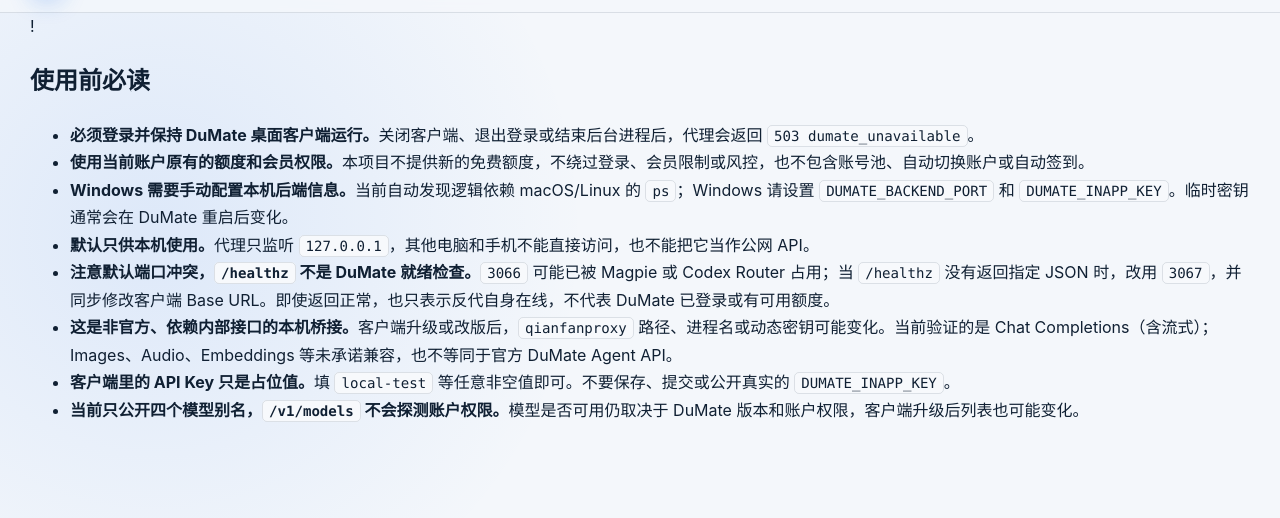
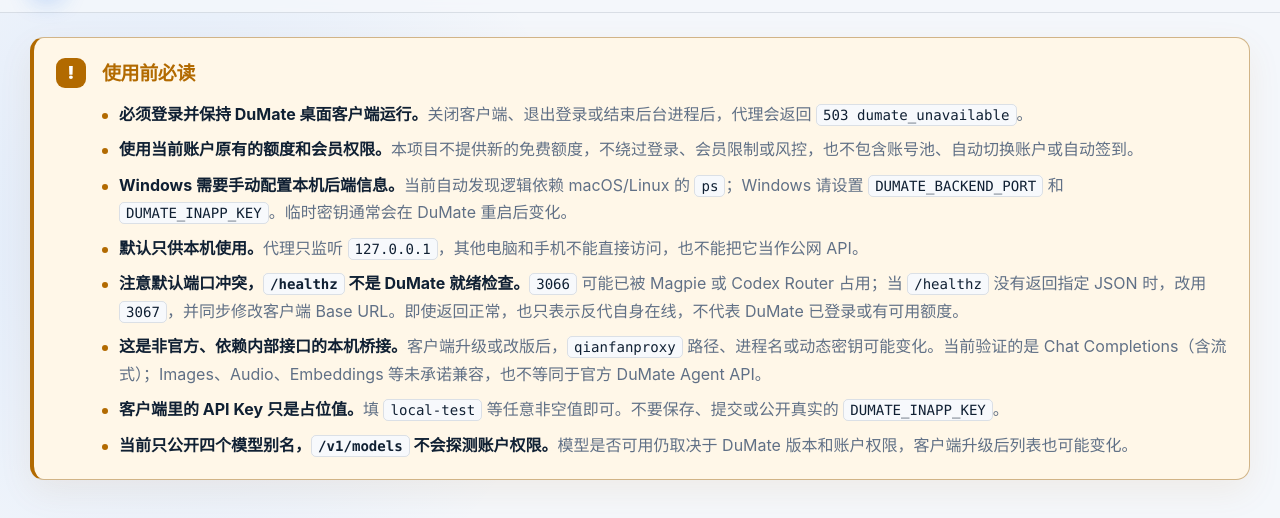
Before and after one commit to LeeSan1/dumate2api, a website: page docs/index.html in a window 1280 px wide. Shown: the part 56-574 px from the top of the page. Drawn offline with Linux system fonts and the light colour scheme.

Commit message:
docs: surface critical usage constraints

```diff
--- a/docs/assets/style.css
+++ b/docs/assets/style.css
@@ -176,6 +176,67 @@ button {
 .page {
   width: min(1220px, calc(100% - 36px));
   margin: 0 auto;
+}
+
+.critical-notice {
+  display: grid;
+  grid-template-columns: auto minmax(0, 1fr);
+  gap: 16px;
+  margin: 24px 0 0;
+  padding: 20px 22px;
+  border: 1px solid color-mix(in srgb, var(--warning) 36%, var(--line));
+  border-left: 4px solid var(--warning);
+  border-radius: 14px;
+  background: var(--warning-bg);
+  box-shadow: 0 12px 34px rgba(178, 106, 0, 0.08);
+}
+
+.critical-icon {
+  display: grid;
+  width: 30px;
+  height: 30px;
+  place-items: center;
+  border-radius: 9px;
+  color: #fff;
+  background: var(--warning);
+  font-size: 18px;
+  font-weight: 900;
+}
+
+.critical-notice h2 {
+  margin: 0 0 10px;
+  color: var(--warning);
+  font-size: 19px;
+  letter-spacing: -0.02em;
+}
+
+.critical-notice ul {
+  display: grid;
+  gap: 8px;
+  margin: 0;
+  padding: 0;
+  list-style: none;
+  color: var(--muted);
+}
+
+.critical-notice li {
+  position: relative;
+  padding-left: 17px;
+}
+
+.critical-notice li::before {
+  position: absolute;
+  top: 0.76em;
+  left: 0;
+  width: 6px;
+  height: 6px;
+  border-radius: 50%;
+  background: var(--warning);
+  content: "";
+}
+
+.critical-notice strong {
+  color: var(--text);
 }
 
 .hero {
@@ -976,6 +1037,13 @@ tbody tr:last-child td {
     font-size: clamp(40px, 14vw, 58px);
   }
 
+  .critical-notice {
+    grid-template-columns: 1fr;
+    gap: 10px;
+    margin-top: 16px;
+    padding: 17px;
+  }
+
   .hero-lead {
     font-size: 16px;
   }
```
